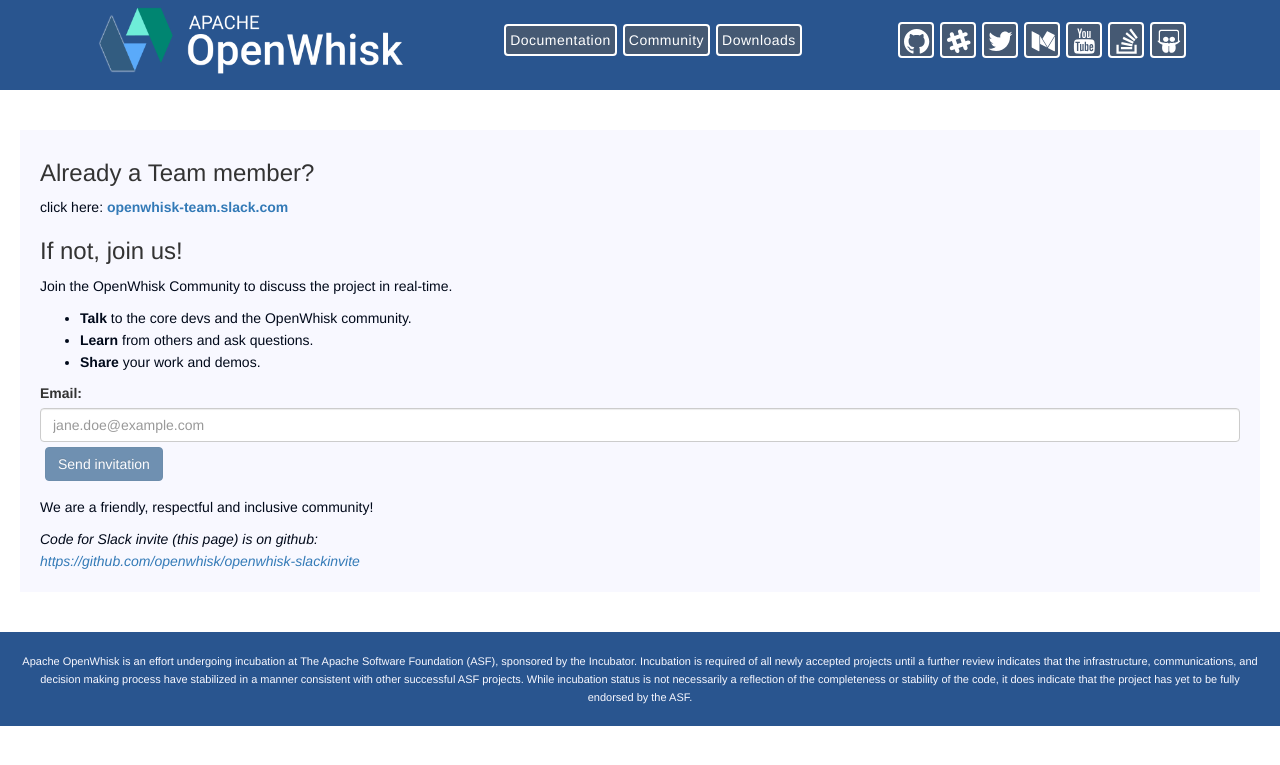
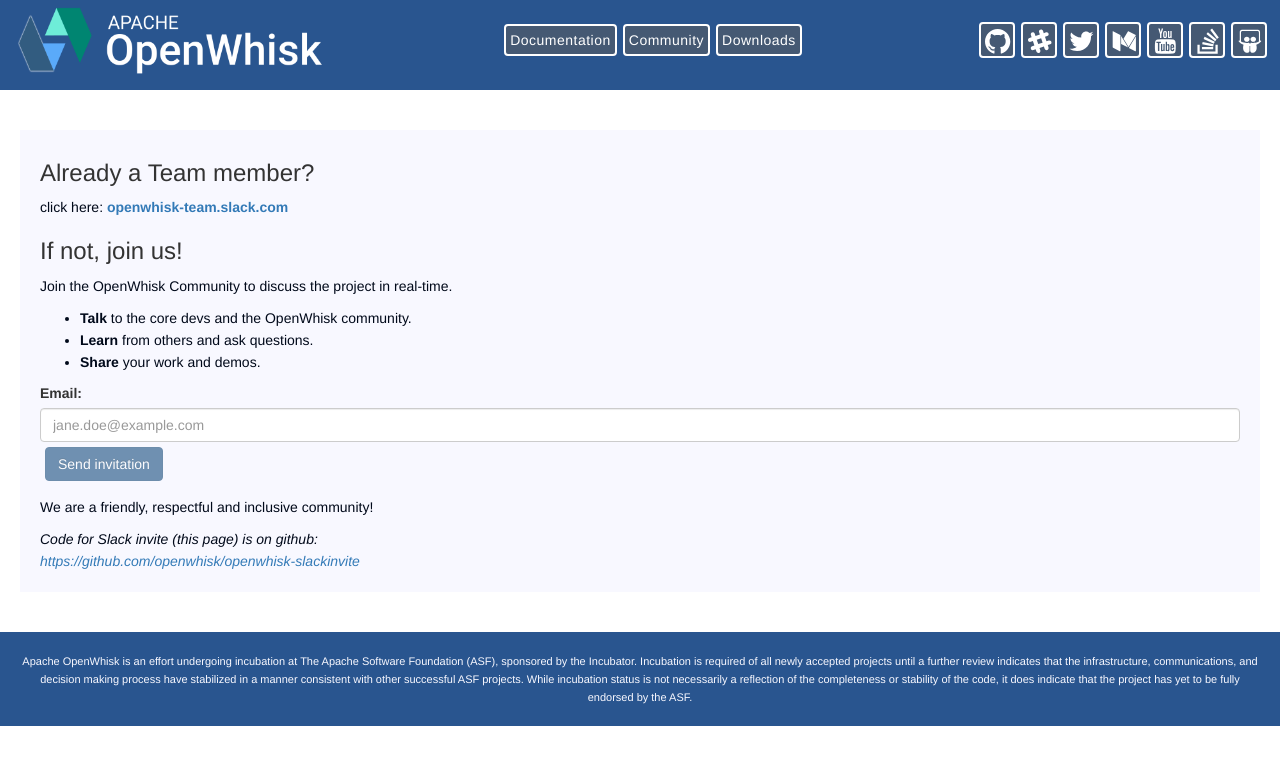
Before and after one commit to apache/openwhisk-website, a Jekyll site: the page built from slack.md, in a window 1280 px wide. Shown: the top 765 px of the page. Built offline with Jekyll 4.4.1, drawn with Linux system fonts in a browser that asks for light colours; nearby versions of some CDN libraries.

Commit message:
adjust header flow layout margins to match content

```diff
--- a/_layouts/documentation.html
+++ b/_layouts/documentation.html
@@ -141,8 +141,7 @@
         <div class="content">
             <a class="indexable" id="openwhisk_deployment"></a>
             <h3>OpenWhisk Deployment</h3>
-        </br>
-            <img width="400px" src="https://raw.githubusercontent.com/apache/incubator-openwhisk/master/docs/images/OpenWhisk_flow_of_processing.png" alt="OpenWhisk Architecture"/>
+            <img style="padding-top:20px;" width="400px" src="https://raw.githubusercontent.com/apache/incubator-openwhisk/master/docs/images/OpenWhisk_flow_of_processing.png" alt="OpenWhisk Architecture"/>
             <p>
                 The above diagram depicts the high-level architecture of OpenWhisk. From Nginx to Kafka to Docker,
                 multiple technologies are powering Apache OpenWhisk - Open Source Serverless Cloud Platform.
--- a/_scss/_base.scss
+++ b/_scss/_base.scss
@@ -41,7 +41,7 @@
 
 .header {
   display: flex;
-  justify-content: space-evenly;
+  justify-content: space-between;
   align-items: center;
   flex-flow: column wrap;
   background-color: $color-header-bg;
@@ -50,6 +50,10 @@
   top: 0;
   width: 100%;
   min-height: $header-height;
+
+  // adjust padding so that the logo and icons have same margin as content
+  padding-right: $whisk-header-base-padding-X;
+  padding-left: $whisk-header-base-padding-X;
   padding-bottom: 20px;
 
   // Assure that menu items have white foreground and proper spacing
--- a/_scss/_desktop.scss
+++ b/_scss/_desktop.scss
@@ -1,6 +1,5 @@
 @media screen and (min-width: $media-size-desktop-start) {
   .header {
-    justify-content: space-evenly;
     flex-flow: row wrap;
     padding-bottom: 0px;
   }
--- a/_scss/_tablet.scss
+++ b/_scss/_tablet.scss
@@ -1,9 +1,4 @@
 @media screen and (min-width: $media-size-tablet-start) {
-  .header {
-    // TODO: make variables
-    background-position: 10px center;
-    background-size: contain;
-  }
 
   footer {
     padding: $whisk-footer-base-padding-tablet;
--- a/_scss/_variables.scss
+++ b/_scss/_variables.scss
@@ -43,6 +43,7 @@
 $whisk-header-base-padding-top: 168px;
 $whisk-header-tablet-padding-top: $header-height;
 $whisk-header-desktop-padding-top: $header-height;
+$whisk-header-base-padding-X: $whisk-nodes-padding-base-X;
 
 /*
  * Layout: Footer
```
